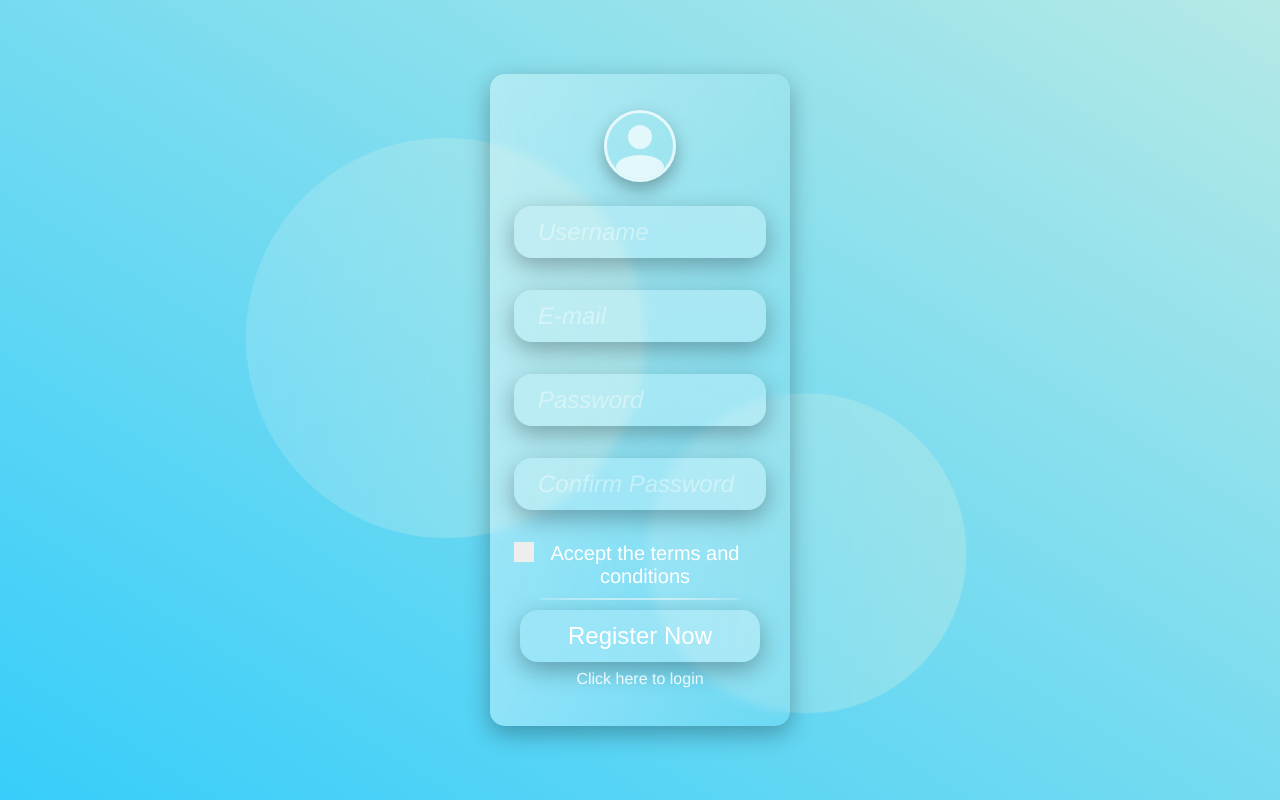
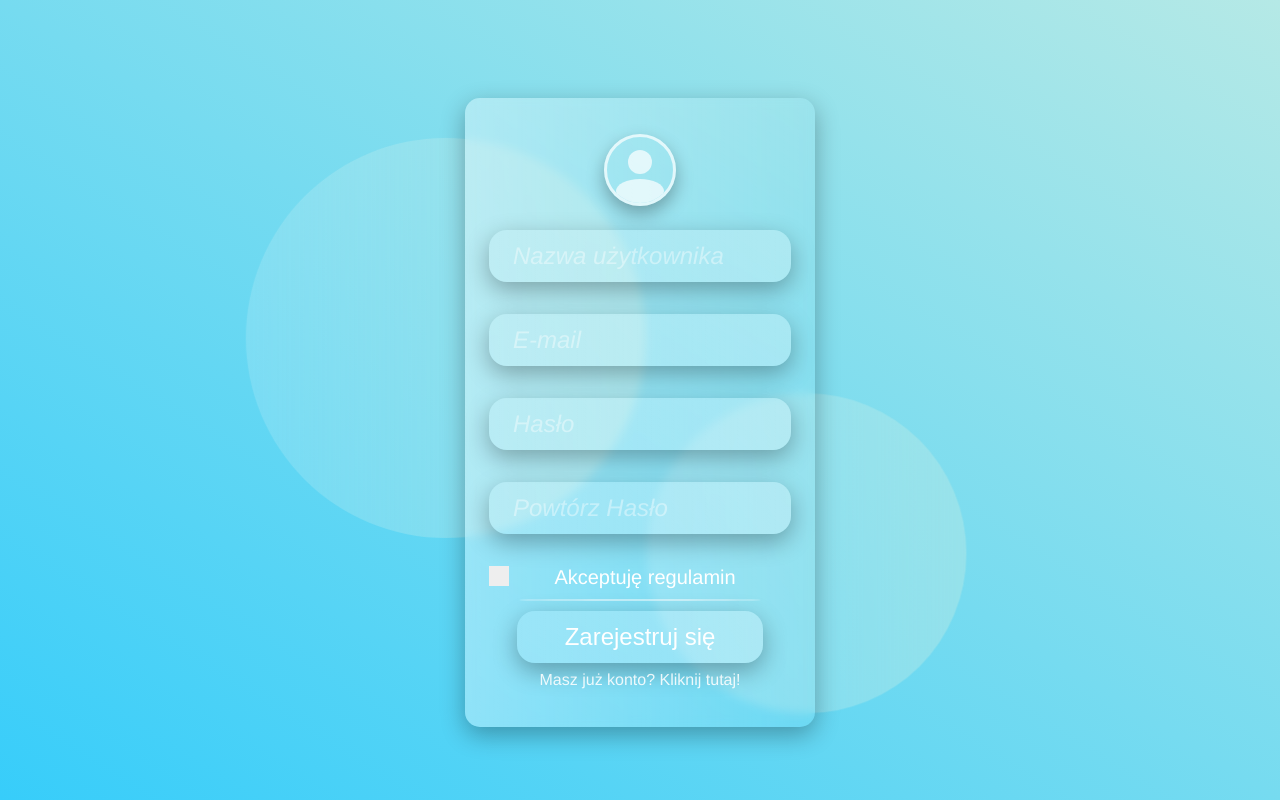
Before and after one commit to Adis000n/projekt_konkurs, a PHP site: page /register.php in a window 1280 px wide. Run offline with PHP 8.4, Linux system fonts and the light colour scheme.

Commit message:
poprawki do css i przetłumaczenie na polski

```diff
--- a/login_styles.css
+++ b/login_styles.css
@@ -70,13 +70,14 @@ body {
     border-radius: 15px;
     box-shadow: 0px 8px 24px 0px rgba(0, 0, 0, 0.3);
     max-height: 100%;
-    max-width: 300px;
+    max-width: 350px;
     overflow-x: hidden;
     overflow-y: auto;
     padding: 36px 24px;
     position: relative;
     text-align: center;
     width: 100%;
+    margin-top: 2%;
 }
 
 .form__icon {
@@ -294,3 +295,17 @@ body {
     -ms-transform: rotate(45deg);
     transform: rotate(45deg);
   }
+  .bladserwera {
+    height: 10px;
+    color: red;
+    position: fixed;
+    text-align: center;
+    margin-bottom: 99vh;
+  }
+  .fe {
+    font-size: 2vh;
+    color: red;
+    font-weight: bold;
+    display: block;
+    position: relative;
+  }
--- a/register.php
+++ b/register.php
@@ -101,7 +101,7 @@
   }
   catch(Exception $error)
   {
-    echo '<span style="color:red;">Błąd serwera! Za niedogodności przepraszamy i prosimy o rejestrację w innym terminie.</span>';
+    echo '<span class= "bladserwera">Błąd serwera! Spróbuj ponownie później!</span>';
   }
  }
 ?>
@@ -112,7 +112,7 @@
   <meta http-equiv="X-UA-Compatible" content="IE=edge" />
   <meta name="viewport" content="width=device-width, initial-scale=1.0" />
   <link rel="stylesheet" href="login_styles.css" />
-  <title>Register Site</title>
+  <title>Rejestracja</title>
 </head>
 <body>
   <body>
@@ -122,58 +122,57 @@
     </div>
     <form class="form" method="post">
       <div class="form__icon" aria-hidden="true"></div>
-      <div class="form__input-container">
-        <input aria-label="User" class="form__input" type="text" id="username" name="username" placeholder=" " required>
-        <label class="form__input-label" for="user">Username</label>
-      </div>
       <?php
         if(isset($_SESSION['error_username']))
         {
-          echo'<div class="error">'.$_SESSION['error_username'].'</div>';
+          echo'<div class="fe">'.$_SESSION['error_username'].'</div>';
           unset($_SESSION['error_username']);
+        }
+      ?>
+      <div class="form__input-container">
+        <input aria-label="User" class="form__input" type="text" id="username" name="username" placeholder=" " required>
+        <label class="form__input-label" for="username">Nazwa użytkownika</label>
+      </div>
+      <?php
+        if(isset($_SESSION['error_email']))
+        {
+          echo'<div class="fe">'.$_SESSION['error_email'].'</div>';
+          unset($_SESSION['error_email']);
         }
       ?>
       <div class="form__input-container">
         <input aria-label="E-mail" class="form__input" type="text" id="email" name="email" placeholder=" " required>
         <label class="form__input-label" for="email">E-mail</label>
       </div>
-
       <?php
-        if(isset($_SESSION['error_email']))
+        if(isset($_SESSION['error_password']))
         {
-          echo'<div class="error">'.$_SESSION['error_email'].'</div>';
-          unset($_SESSION['error_email']);
+          echo'<div class="fe">'.$_SESSION['error_password'].'</div>';
+          unset($_SESSION['error_password']);
         }
       ?>
       <div class="form__input-container">
         <input aria-label="Password" class="form__input" type="password" id="password" name="password" placeholder=" " required>
-        <label class="form__input-label" for="password">Password</label>
+        <label class="form__input-label" for="password">Hasło</label>
       </div>
-      <?php
-        if(isset($_SESSION['error_password']))
-        {
-          echo'<div class="error">'.$_SESSION['error_password'].'</div>';
-          unset($_SESSION['error_password']);
-        }
-      ?>
       <div class="form__input-container">
         <input aria-label="Confirm Password" class="form__input" type="password" id="confirm password" name="confirm password" placeholder=" " required>
-        <label class="form__input-label" for="confirm password">Confirm Password</label>
+        <label class="form__input-label" for="confirm password">Powtórz Hasło</label>
       </div>
       <label class="container">
-        <input class="checkbox" type="checkbox" name="rules"> Accept the terms and conditions
+        <input class="checkbox" type="checkbox" name="rules"> Akceptuję regulamin
         <span class="checkmark"></span>
       </label>
       <?php
         if(isset($_SESSION['error_rules']))
         {
-          echo'<div class="error">'.$_SESSION['error_rules'].'</div>';
+          echo'<div class="fe">'.$_SESSION['error_rules'].'</div>';
           unset($_SESSION['error_rules']);
         }
       ?>
        <div class="form__spacer"></div>
-      <button class="form__button" type="submit">Register Now</button>
-      <a href="login.php" class="form__register-text"><br>Click here to login</a>
+      <button class="form__button" type="submit">Zarejestruj się</button>
+      <a href="login.php" class="form__register-text"><br>Masz już konto? Kliknij tutaj!</a>
     </form>
 </body>
 </html>
```
Also changed, not shown: login.php (+6 -6 lines).
